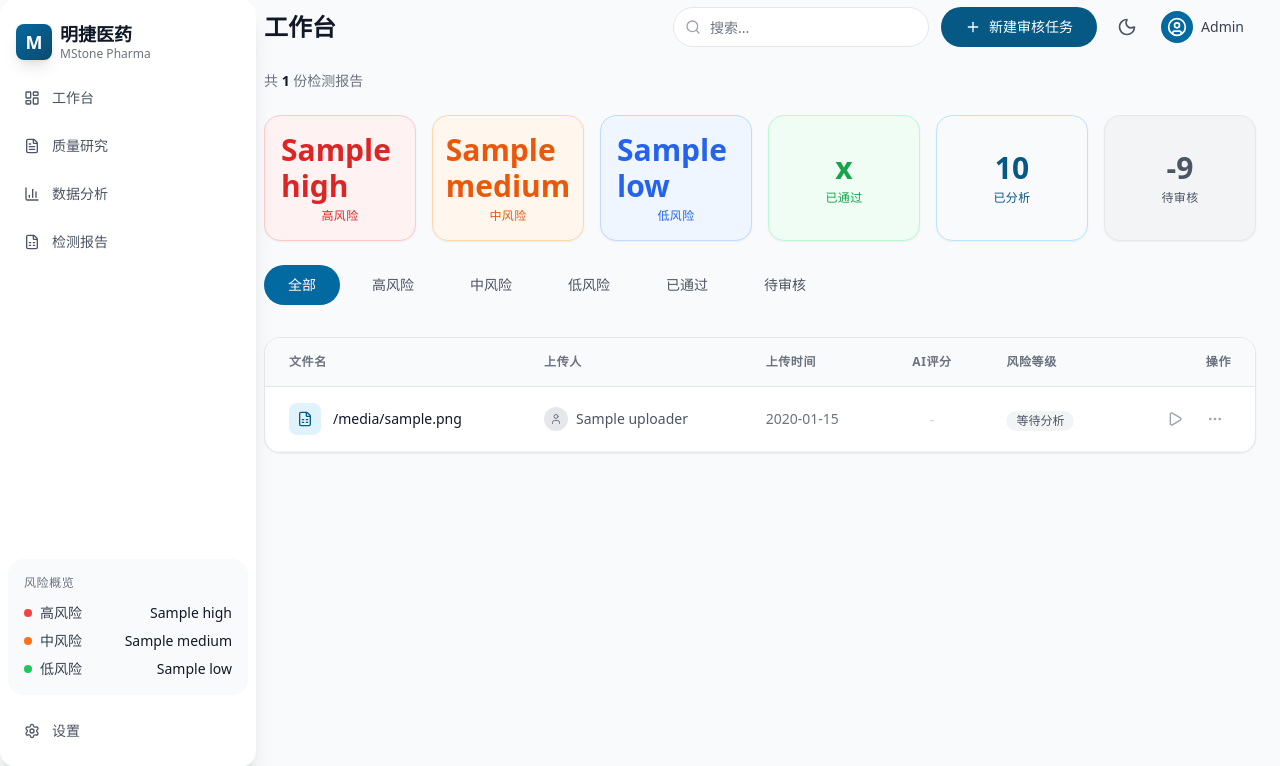
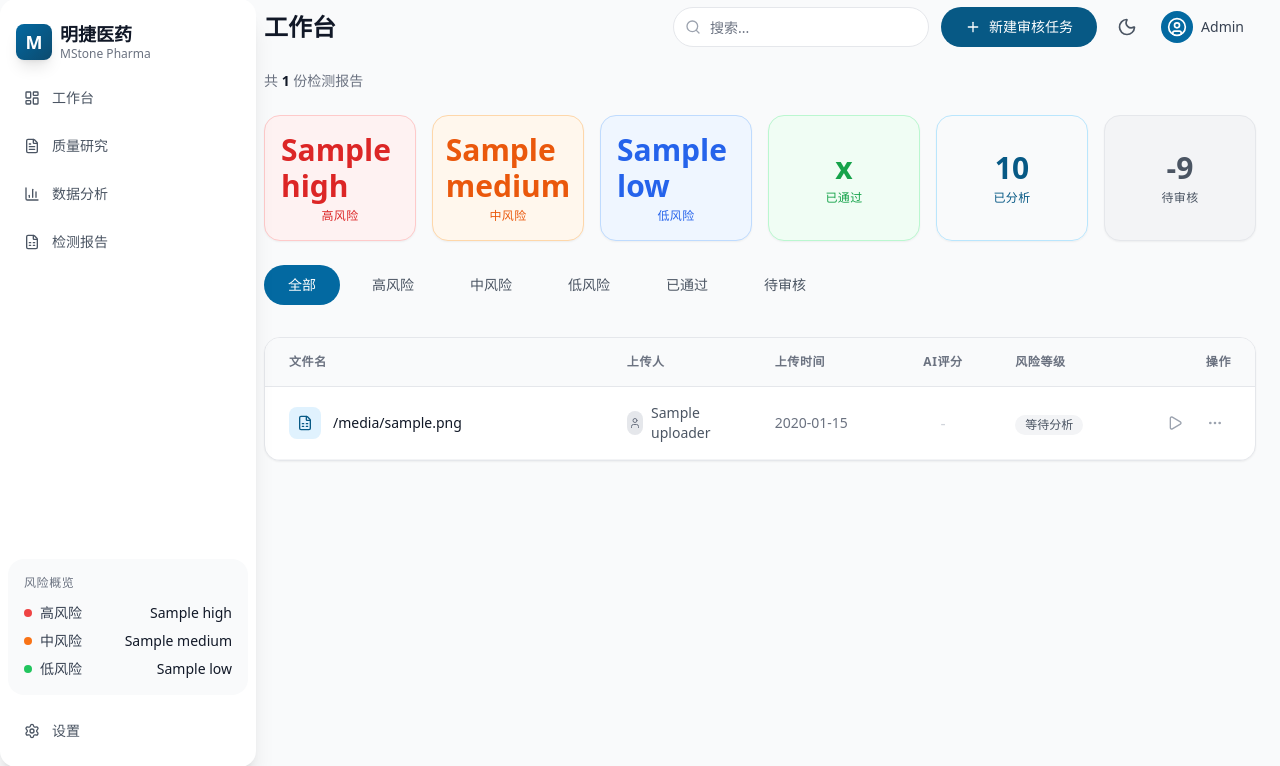
Before and after one commit to Theageo11/cro-report-reviewer, a Flask app: template templates/documents.html in a window 1280 px wide. Shown: the part 17-783 px from the top of the page. Run offline with Flask 3, Linux system fonts and the light colour scheme; the template is opened without the code that fills it: most values are stand-ins (such as "Sample title", 1, 10 or a date in 2020); some libraries are stand-ins or nearby versions.

Commit message:
fix: resolve table alignment issues in documents list view

```diff
--- a/templates/documents.html
+++ b/templates/documents.html
@@ -125,12 +125,12 @@
     <table class="w-full text-left border-collapse">
         <thead>
             <tr class="bg-gray-50 dark:bg-gray-800/50 border-b border-gray-200 dark:border-gray-800">
-                <th class="px-6 py-4 text-xs font-semibold text-gray-500 dark:text-gray-400 uppercase tracking-wider">文件名</th>
-                <th class="px-6 py-4 text-xs font-semibold text-gray-500 dark:text-gray-400 uppercase tracking-wider">上传人</th>
-                <th class="px-6 py-4 text-xs font-semibold text-gray-500 dark:text-gray-400 uppercase tracking-wider">上传时间</th>
-                <th class="px-6 py-4 text-xs font-semibold text-gray-500 dark:text-gray-400 uppercase tracking-wider text-center">AI评分</th>
-                <th class="px-6 py-4 text-xs font-semibold text-gray-500 dark:text-gray-400 uppercase tracking-wider">风险等级</th>
-                <th class="px-6 py-4 text-xs font-semibold text-gray-500 dark:text-gray-400 uppercase tracking-wider text-right">操作</th>
+                <th class="px-6 py-4 text-xs font-semibold text-gray-500 dark:text-gray-400 uppercase tracking-wider w-[35%]">文件名</th>
+                <th class="px-6 py-4 text-xs font-semibold text-gray-500 dark:text-gray-400 uppercase tracking-wider w-[15%]">上传人</th>
+                <th class="px-6 py-4 text-xs font-semibold text-gray-500 dark:text-gray-400 uppercase tracking-wider w-[15%]">上传时间</th>
+                <th class="px-6 py-4 text-xs font-semibold text-gray-500 dark:text-gray-400 uppercase tracking-wider text-center w-[10%]">AI评分</th>
+                <th class="px-6 py-4 text-xs font-semibold text-gray-500 dark:text-gray-400 uppercase tracking-wider w-[15%]">风险等级</th>
+                <th class="px-6 py-4 text-xs font-semibold text-gray-500 dark:text-gray-400 uppercase tracking-wider text-right w-[10%]">操作</th>
             </tr>
         </thead>
         <tbody id="document-grid">
@@ -287,7 +287,7 @@ function filterDocuments(filter) {
     // Filter cards
     cards.forEach(card => {
         if (filter === 'all' || card.dataset.risk === filter) {
-            card.style.display = 'flex';
+            card.style.display = '';
         } else {
             card.style.display = 'none';
         }
```
Also changed, not shown: static/styles_new.css (+0 -7 lines).
